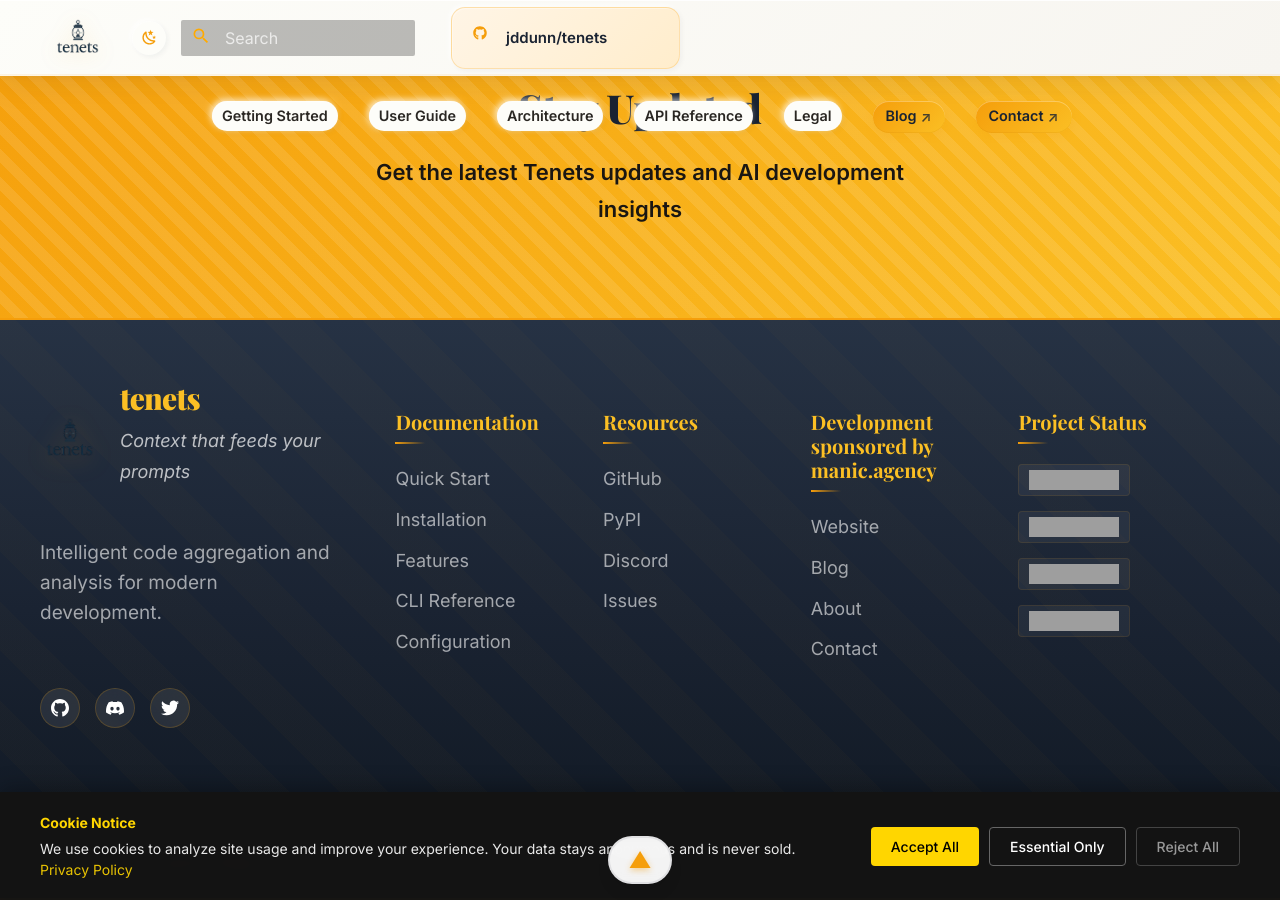
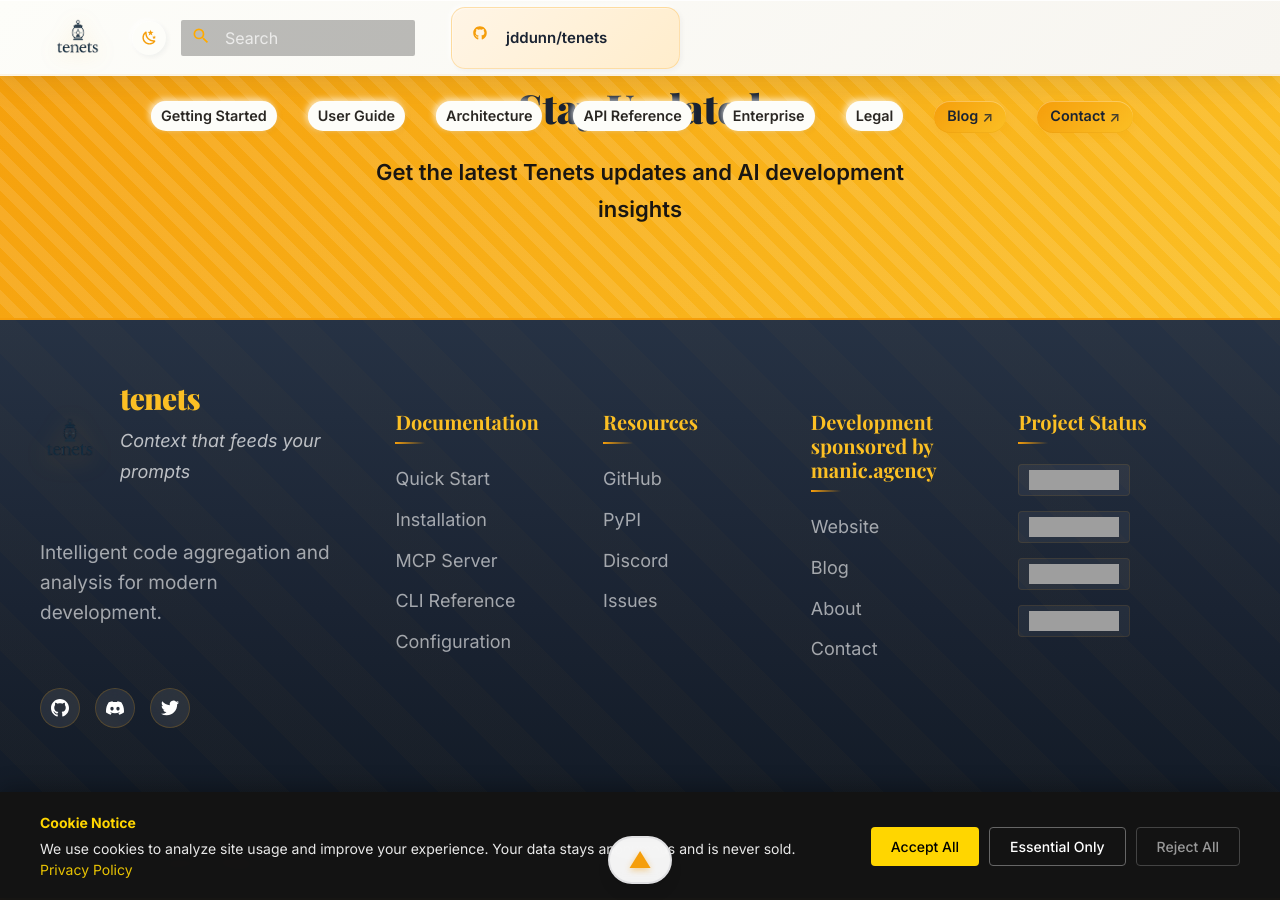
Before and after one commit to jddunn/tenets, an MkDocs documentation site: the page built from docs/index.md, in a window 1280 px wide and 900 px high, scrolled down 7576 px. Built offline with MkDocs 1.6.1 and Material for MkDocs 9.7.7, drawn with Linux system fonts in a browser that asks for light colours; comment, search, counter and statistics services are not loaded; grey boxes are pictures that could not be loaded.

Commit message:
docs: add MCP link to footer, install-tabs.js to mkdocs

```diff
--- a/docs/overrides/main.html
+++ b/docs/overrides/main.html
@@ -135,7 +135,7 @@
           <ul>
             <li><a href="{{ 'quickstart/'}}">Quick Start</a></li>
             <li><a href="{{ 'installation/'}}">Installation</a></li>
-            <li><a href="{{ 'features/'}}">Features</a></li>
+            <li><a href="{{ 'MCP/'}}">MCP Server</a></li>
             <li><a href="{{ 'CLI/'}}">CLI Reference</a></li>
             <li><a href="{{ 'CONFIG/'}}">Configuration</a></li>
           </ul>
--- a/mkdocs.yml
+++ b/mkdocs.yml
@@ -376,9 +376,9 @@
   - js/image-modal.js
   - js/lantern.js # Torch animation
   - js/see-it-in-action.js
+  - js/install-tabs.js # Install option tabs
   # - js/main.js  # DISABLED - might cause search issues
   # - js/architecture-diagram.js
-  # - js/see-it-in-action.js
   # - https://unpkg.com/@phosphor-icons/web@2.0.3/src/index.js
 
 # ==============================================================================
@@ -416,6 +416,7 @@
       - MCP Integration: architecture/mcp-integration-plan.md
       - Roadmap: architecture/roadmap.md
   - API Reference: api/
+  - Enterprise: enterprise.md
   - Legal:
       - Privacy Policy: privacy.md
       - Terms of Service: terms.md
```
